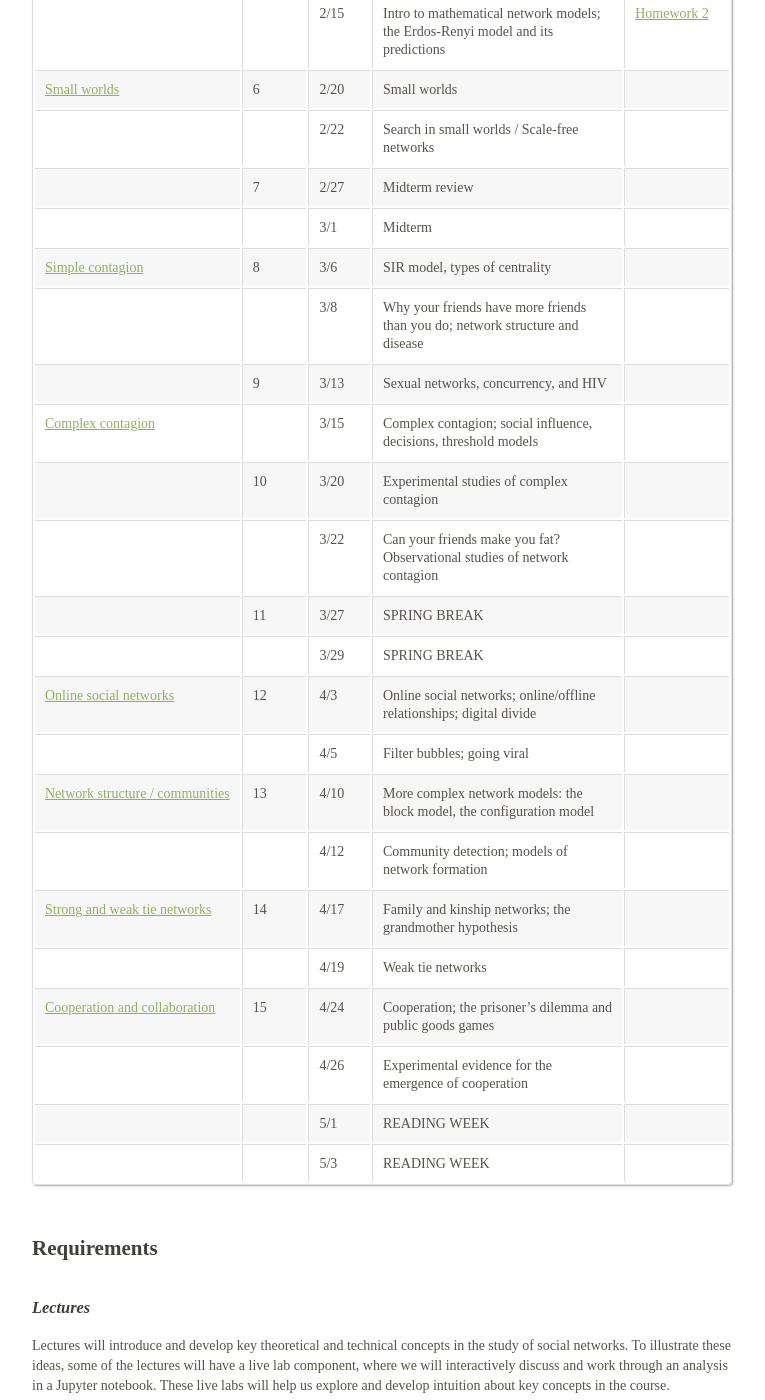
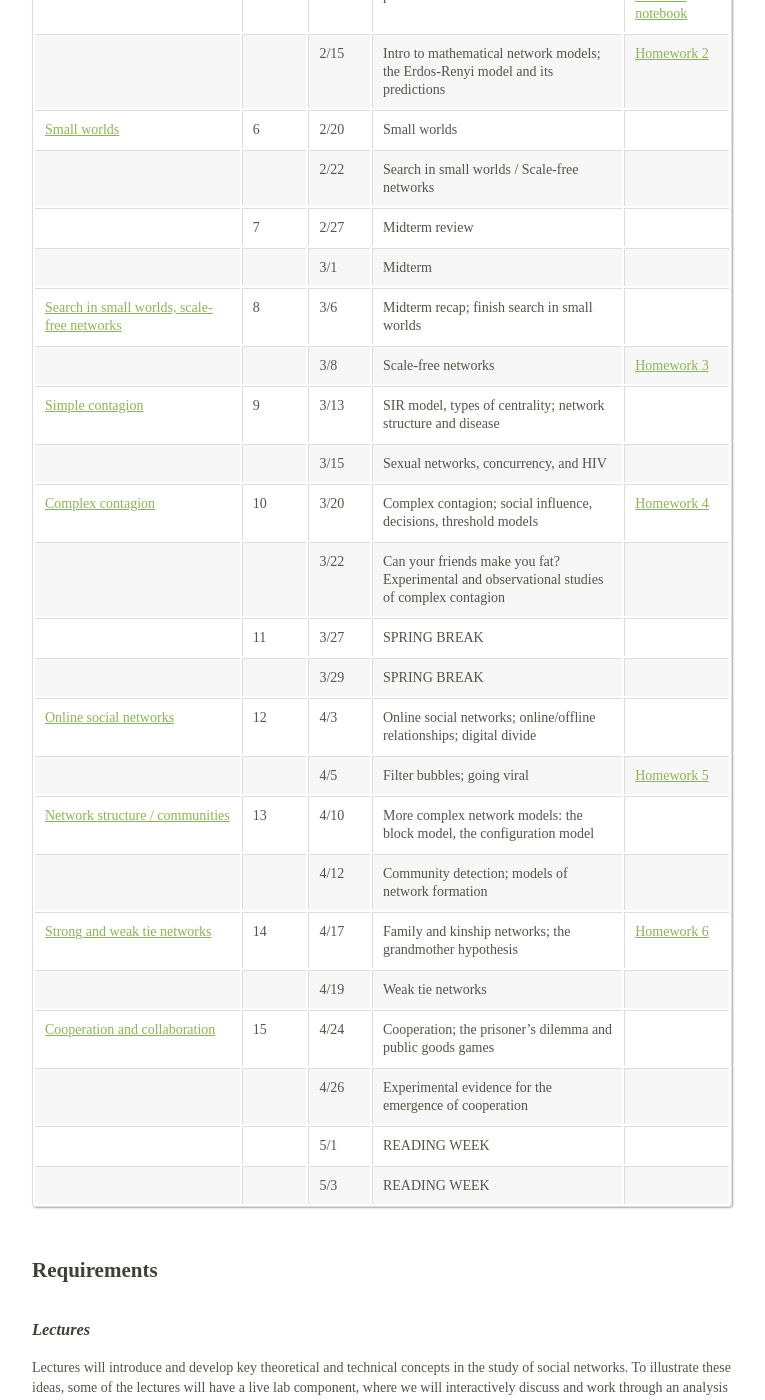
Before and after one commit to dfeehan/dfeehan.github.io, a Jekyll site: the page teaching/2018sp_demog180.html, which Jekyll copies as it is, in a window 1280 px wide and 1400 px high, scrolled down 1401 px. Shown: the whole window, without its empty margins (258-1023 px from the left). Built offline with Jekyll 4.4.1, drawn with Linux system fonts in a browser that asks for light colours; some of the changed text lies outside the part shown.

Commit message:
updated syllabus

```diff
--- a/teaching/2018sp_demog180.html
+++ b/teaching/2018sp_demog180.html
@@ -364,223 +364,230 @@ Spring 2018</h1>
 </thead>
 <tbody>
 <tr class="odd">
+<td>——</td>
+<td>——</td>
+<td>——</td>
+<td>——</td>
+<td>——</td>
+</tr>
+<tr class="even">
 <td><a href="#sec:intro">Intro</a></td>
 <td>1</td>
 <td>1/16</td>
 <td>Intro / what social networks are / class info</td>
 <td></td>
 </tr>
-<tr class="even">
+<tr class="odd">
 <td></td>
 <td></td>
 <td>1/18</td>
 <td>Personal networks; social connectedness and social isolation in America; survey data collection</td>
 <td></td>
 </tr>
-<tr class="odd">
+<tr class="even">
 <td><a href="#sec:homophilyI">Homophily / Tie strength I</a></td>
 <td>2</td>
 <td>1/23</td>
 <td>Basic graph theory: definitions, types of networks, types of network data</td>
 <td><a href="#sec:hwk1">Homework 1</a></td>
 </tr>
-<tr class="even">
+<tr class="odd">
 <td></td>
 <td></td>
 <td>1/25</td>
 <td>Strength of weak ties; social capital</td>
 <td></td>
 </tr>
-<tr class="odd">
+<tr class="even">
 <td><a href="#sec:homophilyII">Homophily / Tie strength II</a></td>
 <td>3</td>
 <td>1/30</td>
 <td>Networks in context; homophily</td>
 <td><a href="http://datahub.berkeley.edu/user-redirect/interact?account=mrazakhan&amp;repo=Demography180-Spring2018&amp;branch=master&amp;path=lecture/01_personal_networks/01%20-%20UCB%20personal%20networks%20survey.ipynb">Personal networks lecture notebook</a></td>
 </tr>
-<tr class="even">
+<tr class="odd">
 <td></td>
 <td></td>
 <td>2/1</td>
 <td>Positive and negative relationships</td>
 <td></td>
 </tr>
-<tr class="odd">
+<tr class="even">
 <td><a href="#sec:affiliation">Affiliation networks</a></td>
 <td>4</td>
 <td>2/6</td>
 <td>Working with entire network data; quantifying network structure: degree distributions, average path length, clustering</td>
 <td><a href="http://datahub.berkeley.edu/user-redirect/interact?account=mrazakhan&amp;repo=Demography180-Spring2018&amp;branch=master&amp;path=lecture/02_entire_networks/02%20-%20Introduction%20to%20whole%20network%20data.ipynb">Working with whole network data notebook</a></td>
 </tr>
-<tr class="even">
+<tr class="odd">
 <td></td>
 <td></td>
 <td>2/8</td>
 <td>Affiliation networks; foci; group membership; one-mode projections of bipartite networks</td>
 <td><a href="http://datahub.berkeley.edu/user-redirect/interact?account=mrazakhan&amp;repo=Demography180-Spring2018&amp;branch=master&amp;path=lecture/04_structural_balance/04%20-%20Structural%20balance%20in%20the%20small%20Slashdot%20network.ipynb">Structural balance notebook</a></td>
 </tr>
-<tr class="odd">
+<tr class="even">
 <td><a href="#sec:models">Network models</a></td>
 <td>5</td>
 <td>2/13</td>
 <td>Intro to mathematical network models; the Erdos-Renyi model and its predictions</td>
 <td><a href="http://datahub.berkeley.edu/user-redirect/interact?account=mrazakhan&amp;repo=Demography180-Spring2018&amp;branch=master&amp;path=lecture/05_er_networks/live%20-%20erods_renyi_random_networks.ipynb">Erdos-Renyi random networks notebook</a></td>
 </tr>
-<tr class="even">
+<tr class="odd">
 <td></td>
 <td></td>
 <td>2/15</td>
 <td>Intro to mathematical network models; the Erdos-Renyi model and its predictions</td>
 <td><a href="#sec:hwk2">Homework 2</a></td>
 </tr>
-<tr class="odd">
+<tr class="even">
 <td><a href="#sec:smallworlds">Small worlds</a></td>
 <td>6</td>
 <td>2/20</td>
 <td>Small worlds</td>
 <td></td>
 </tr>
-<tr class="even">
+<tr class="odd">
 <td></td>
 <td></td>
 <td>2/22</td>
 <td>Search in small worlds / Scale-free networks</td>
 <td></td>
 </tr>
-<tr class="odd">
+<tr class="even">
 <td></td>
 <td>7</td>
 <td>2/27</td>
 <td>Midterm review</td>
 <td></td>
 </tr>
-<tr class="even">
+<tr class="odd">
 <td></td>
 <td></td>
 <td>3/1</td>
 <td>Midterm</td>
 <td></td>
 </tr>
-<tr class="odd">
-<td><a href="#sec:simplecontagion">Simple contagion</a></td>
+<tr class="even">
+<td><a href="#sec:scalefree">Search in small worlds, scale-free networks</a></td>
 <td>8</td>
 <td>3/6</td>
-<td>SIR model, types of centrality</td>
-<td></td>
-</tr>
-<tr class="even">
-<td></td>
-<td></td>
-<td>3/8</td>
-<td>Why your friends have more friends than you do; network structure and disease</td>
+<td>Midterm recap; finish search in small worlds</td>
 <td></td>
 </tr>
 <tr class="odd">
 <td></td>
+<td></td>
+<td>3/8</td>
+<td>Scale-free networks</td>
+<td><a href="#sec:hwk3">Homework 3</a></td>
+</tr>
+<tr class="even">
+<td><a href="#sec:simplecontagion">Simple contagion</a></td>
 <td>9</td>
 <td>3/13</td>
+<td>SIR model, types of centrality; network structure and disease</td>
+<td></td>
+</tr>
+<tr class="odd">
+<td></td>
+<td></td>
+<td>3/15</td>
 <td>Sexual networks, concurrency, and HIV</td>
 <td></td>
 </tr>
 <tr class="even">
 <td><a href="#sec:complexcontagion">Complex contagion</a></td>
-<td></td>
-<td>3/15</td>
+<td>10</td>
+<td>3/20</td>
 <td>Complex contagion; social influence, decisions, threshold models</td>
-<td></td>
+<td><a href="#sec:hwk4">Homework 4</a></td>
 </tr>
 <tr class="odd">
 <td></td>
-<td>10</td>
-<td>3/20</td>
-<td>Experimental studies of complex contagion</td>
+<td></td>
+<td>3/22</td>
+<td>Can your friends make you fat? Experimental and observational studies of complex contagion</td>
 <td></td>
 </tr>
 <tr class="even">
-<td></td>
-<td></td>
-<td>3/22</td>
-<td>Can your friends make you fat? Observational studies of network contagion</td>
-<td></td>
-</tr>
-<tr class="odd">
 <td></td>
 <td>11</td>
 <td>3/27</td>
 <td>SPRING BREAK</td>
 <td></td>
 </tr>
-<tr class="even">
+<tr class="odd">
 <td></td>
 <td></td>
 <td>3/29</td>
 <td>SPRING BREAK</td>
 <td></td>
 </tr>
-<tr class="odd">
+<tr class="even">
 <td><a href="#sec:osn">Online social networks</a></td>
 <td>12</td>
 <td>4/3</td>
 <td>Online social networks; online/offline relationships; digital divide</td>
 <td></td>
 </tr>
-<tr class="even">
+<tr class="odd">
 <td></td>
 <td></td>
 <td>4/5</td>
 <td>Filter bubbles; going viral</td>
-<td></td>
+<td><a href="#sec:hwk5">Homework 5</a></td>
 </tr>
-<tr class="odd">
+<tr class="even">
 <td><a href="#sec:communities">Network structure / communities</a></td>
 <td>13</td>
 <td>4/10</td>
 <td>More complex network models: the block model, the configuration model</td>
 <td></td>
 </tr>
-<tr class="even">
+<tr class="odd">
 <td></td>
 <td></td>
 <td>4/12</td>
 <td>Community detection; models of network formation</td>
 <td></td>
 </tr>
-<tr class="odd">
+<tr class="even">
 <td><a href="#sec:strongweak">Strong and weak tie networks</a></td>
 <td>14</td>
 <td>4/17</td>
 <td>Family and kinship networks; the grandmother hypothesis</td>
-<td></td>
+<td><a href="#sec:hwk6">Homework 6</a></td>
 </tr>
-<tr class="even">
+<tr class="odd">
 <td></td>
 <td></td>
 <td>4/19</td>
 <td>Weak tie networks</td>
 <td></td>
 </tr>
-<tr class="odd">
+<tr class="even">
 <td><a href="#sec:cooperation">Cooperation and collaboration</a></td>
 <td>15</td>
 <td>4/24</td>
 <td>Cooperation; the prisoner’s dilemma and public goods games</td>
 <td></td>
 </tr>
-<tr class="even">
+<tr class="odd">
 <td></td>
 <td></td>
 <td>4/26</td>
 <td>Experimental evidence for the emergence of cooperation</td>
 <td></td>
 </tr>
-<tr class="odd">
+<tr class="even">
 <td></td>
 <td></td>
 <td>5/1</td>
 <td>READING WEEK</td>
 <td></td>
 </tr>
-<tr class="even">
+<tr class="odd">
 <td></td>
 <td></td>
 <td>5/3</td>
@@ -718,7 +725,21 @@ Spring 2018</h1>
 <ul>
 <li>Catch-up and midterm review</li>
 </ul>
-<h3 id="sec:simplecontagion">Weeks 8-9: Simple contagion</h3>
+<h3 id="sec:scalefree">Week 8: Search in small worlds and scale-free networks</h3>
+<p>Lectures:</p>
+<ul>
+<li>Midterm answers; search in small world</li>
+<li>Scale-free networks</li>
+</ul>
+<p>Readings:</p>
+<ul>
+<li><span class="citation" data-cites="watts_six_2003">D. J. Watts (<a href="#ref-watts_six_2003">2003</a>)</span> Ch. 4-5</li>
+</ul>
+<h4 id="sec:hwk3">Homework 3</h4>
+<ul>
+<li><a href="TODO">Homework 3 - TBA</a></li>
+</ul>
+<h3 id="sec:simplecontagion">Weeks 9: Simple contagion</h3>
 <p>Lectures:</p>
 <ul>
 <li>SIR model, types of centrality</li>
@@ -728,10 +749,14 @@ Spring 2018</h1>
 <p>Reading:</p>
 <ul>
 <li><span class="citation" data-cites="watts_six_2003">D. J. Watts (<a href="#ref-watts_six_2003">2003</a>)</span> Ch.6</li>
-<li><span class="citation" data-cites="feld_why_1991">Feld (<a href="#ref-feld_why_1991">1991</a>)</span></li>
 <li><span class="citation" data-cites="epstein_invisible_2008">Epstein (<a href="#ref-epstein_invisible_2008">2008</a>)</span> Ch.2-4</li>
 </ul>
-<h3 id="sec:complexcontagion">Weeks 9-10: Complex contagion</h3>
+<h4 id="sec:hwk4">Homework 4</h4>
+<!--* @feld_why_1991-->
+<ul>
+<li><a href="TODO">Homework 4 - TBA</a></li>
+</ul>
+<h3 id="sec:complexcontagion">Weeks 10: Complex contagion</h3>
 <p>Lectures:</p>
 <ul>
 <li>Complex contagion; social influence, decisions, threshold models</li>
@@ -753,10 +778,14 @@ Spring 2018</h1>
 <ul>
 <li><span class="citation" data-cites="goel_structural_2015">Goel et al. (<a href="#ref-goel_structural_2015">2015</a>)</span> (skim the methods/technical part and focus on conclusions)</li>
 <li><span class="citation" data-cites="bakshy_exposure_2015">Bakshy et al. (<a href="#ref-bakshy_exposure_2015">2015</a>)</span></li>
-<li><span class="citation" data-cites="rainie_networked:_2012">(<span class="citeproc-not-found" data-reference-id="rainie_networked:_2012"><strong>???</strong></span>)</span> Ch. 1-2</li>
+<li><span class="citation" data-cites="rainie_networked_2012">Rainie and Wellman (<a href="#ref-rainie_networked_2012">2012</a>)</span> Ch. 1-2</li>
 <li>look at latest <a href="http://www.pewinternet.org/category/publications/">Pew Report on social media use</a></li>
 </ul>
-<h3 id="sec:communities">Week 12: Communities and network structure</h3>
+<h4 id="sec:hwk5">Homework 5</h4>
+<ul>
+<li><a href="TODO">Homework 5 - TBA</a></li>
+</ul>
+<h3 id="sec:communities">Week 13: Communities and network structure</h3>
 <p>Lectures:</p>
 <ul>
 <li>More complex network models: the block model, the configuration model</li>
@@ -778,7 +807,11 @@ Spring 2018</h1>
 <li><span class="citation" data-cites="feehan_quantity_2016">Feehan et al. (<a href="#ref-feehan_quantity_2016">2016</a>)</span></li>
 <li><span class="citation" data-cites="apicella_social_2012">Apicella et al. (<a href="#ref-apicella_social_2012">2012</a>)</span></li>
 </ul>
-<h3 id="sec:cooperation">Week 14: Cooperation and collaboration</h3>
+<h4 id="sec:hwk6">Homework 6</h4>
+<ul>
+<li><a href="TODO">Homework 6 - TBA</a></li>
+</ul>
+<h3 id="sec:cooperation">Week 15: Cooperation and collaboration</h3>
 <p>Lectures:</p>
 <ul>
 <li>Cooperation; the prisoner’s dilemma and public goods games</li>
@@ -794,13 +827,13 @@ Spring 2018</h1>
 <h1 id="reading-list">Reading list</h1>
 <div id="refs">
 <div id="ref-apicella_social_2012">
-<p>Apicella, C. L., Marlowe, F. W., Fowler, J. H., &amp; Christakis, N. A. (2012). Social networks and cooperation in hunter-gatherers. <em>Nature</em>, <em>481</em>(7382), 497–501. <a href="http://www.nature.com/nature/journal/v481/n7382/full/nature10736.html" class="uri">http://www.nature.com/nature/journal/v481/n7382/full/nature10736.html</a>. Accessed 11 February 2016</p>
+<p>Apicella, C. L., Marlowe, F. W., Fowler, J. H., &amp; Christakis, N. A. (2012). Social networks and cooperation in hunter-gatherers. <em>Nature</em>, <em>481</em>(7382), 497–501. <a href="http://www.nature.com/nature/journal/v481/n7382/full/nature10736.html" class="uri">http://www.nature.com/nature/journal/v481/n7382/full/nature10736.html</a></p>
 </div>
 <div id="ref-bakshy_exposure_2015">
 <p>Bakshy, E., Messing, S., &amp; Adamic, L. A. (2015). Exposure to ideologically diverse news and opinion on Facebook. <em>Science</em>, <em>348</em>(6239), 1130–1132. <a href="http://science.sciencemag.org/content/348/6239/1130.short" class="uri">http://science.sciencemag.org/content/348/6239/1130.short</a></p>
 </div>
 <div id="ref-barash_what_2016">
-<p>Barash, D. P. (2016, May). What Good Is Grandma? <em>Nautilus</em>. <a href="http://nautil.us/issue/36/aging/what-good-is-grandma" class="uri">http://nautil.us/issue/36/aging/what-good-is-grandma</a>. Accessed 13 August 2017</p>
+<p>Barash, D. P. (2016, May). What Good Is Grandma? <em>Nautilus</em>. <a href="http://nautil.us/issue/36/aging/what-good-is-grandma" class="uri">http://nautil.us/issue/36/aging/what-good-is-grandma</a></p>
 </div>
 <div id="ref-easley_networks_2010">
 <p>Easley, D., &amp; Kleinberg, J. (2010). <em>Networks, crowds, and markets: Reasoning about a highly connected world</em>. Cambridge University Press. <a href="https://www.cs.cornell.edu/home/kleinber/networks-book/" class="uri">https://www.cs.cornell.edu/home/kleinber/networks-book/</a></p>
@@ -809,19 +842,19 @@ Spring 2018</h1>
 <p>Epstein, H. (2008). <em>The invisible cure: Why we are losing the fight against AIDS in Africa</em>. Macmillan.</p>
 </div>
 <div id="ref-feehan_quantity_2016">
-<p>Feehan, D. M., Umubyeyi, A., Mahy, M., Hladik, W., &amp; Salganik, M. J. (2016). Quantity Versus Quality: A Survey Experiment to Improve the Network Scale-up Method. <em>American Journal of Epidemiology</em>, kwv287. <a href="http://aje.oxfordjournals.org/content/early/2016/03/24/aje.kwv287" class="uri">http://aje.oxfordjournals.org/content/early/2016/03/24/aje.kwv287</a>. Accessed 28 March 2016</p>
-</div>
-<div id="ref-feld_why_1991">
-<p>Feld, S. L. (1991). Why your friends have more friends than you do. <em>American Journal of Sociology</em>, 1464–1477. <a href="http://www.jstor.org/stable/2781907" class="uri">http://www.jstor.org/stable/2781907</a>. Accessed 11 February 2016</p>
+<p>Feehan, D. M., Umubyeyi, A., Mahy, M., Hladik, W., &amp; Salganik, M. J. (2016). Quantity Versus Quality: A Survey Experiment to Improve the Network Scale-up Method. <em>American Journal of Epidemiology</em>, kwv287.</p>
 </div>
 <div id="ref-goel_structural_2015">
 <p>Goel, S., Anderson, A., Hofman, J., &amp; Watts, D. J. (2015). The structural virality of online diffusion. <em>Management Science</em>, <em>62</em>(1), 180–196. <a href="http://pubsonline.informs.org/doi/abs/10.1287/mnsc.2015.2158" class="uri">http://pubsonline.informs.org/doi/abs/10.1287/mnsc.2015.2158</a></p>
 </div>
 <div id="ref-nishi_inequality_2015">
-<p>Nishi, A., Shirado, H., Rand, D. G., &amp; Christakis, N. A. (2015). Inequality and visibility of wealth in experimental social networks. <em>Nature</em>, <em>526</em>(7573), 426–429. <a href="http://www.nature.com/nature/journal/v526/n7573/abs/nature15392.html" class="uri">http://www.nature.com/nature/journal/v526/n7573/abs/nature15392.html</a>. Accessed 16 March 2017</p>
+<p>Nishi, A., Shirado, H., Rand, D. G., &amp; Christakis, N. A. (2015). Inequality and visibility of wealth in experimental social networks. <em>Nature</em>, <em>526</em>(7573), 426–429. <a href="http://www.nature.com/nature/journal/v526/n7573/abs/nature15392.html" class="uri">http://www.nature.com/nature/journal/v526/n7573/abs/nature15392.html</a></p>
+</div>
+<div id="ref-rainie_networked_2012">
+<p>Rainie, L., &amp; Wellman, B. (2012). <em>Networked: The new social operating system</em>. Mit Press. <a href="https://books.google.com/books?hl=en\&amp;lr=\&amp;id=bYJGna0AhdAC\&amp;oi=fnd\&amp;pg=PR7\&amp;dq=wellman+networked\&amp;ots=ZJCHcKjHyQ\&amp;sig=q1F5tTOqLpcJ4WqFYlwHj-dkhwg" class="uri">https://books.google.com/books?hl=en\&amp;lr=\&amp;id=bYJGna0AhdAC\&amp;oi=fnd\&amp;pg=PR7\&amp;dq=wellman+networked\&amp;ots=ZJCHcKjHyQ\&amp;sig=q1F5tTOqLpcJ4WqFYlwHj-dkhwg</a></p>
 </div>
 <div id="ref-watts_six_2003">
-<p>Watts, D. J. (2003). <em>Six degrees: The science of a connected age</em>. WW Norton &amp; Company. Accessed 26 June 2012</p>
+<p>Watts, D. J. (2003). <em>Six degrees: The science of a connected age</em>. WW Norton &amp; Company.</p>
 </div>
 </div>
 </body>
```
Also changed, not shown: other parts of teaching/2018sp_demog180.html (+2 -2 lines).
